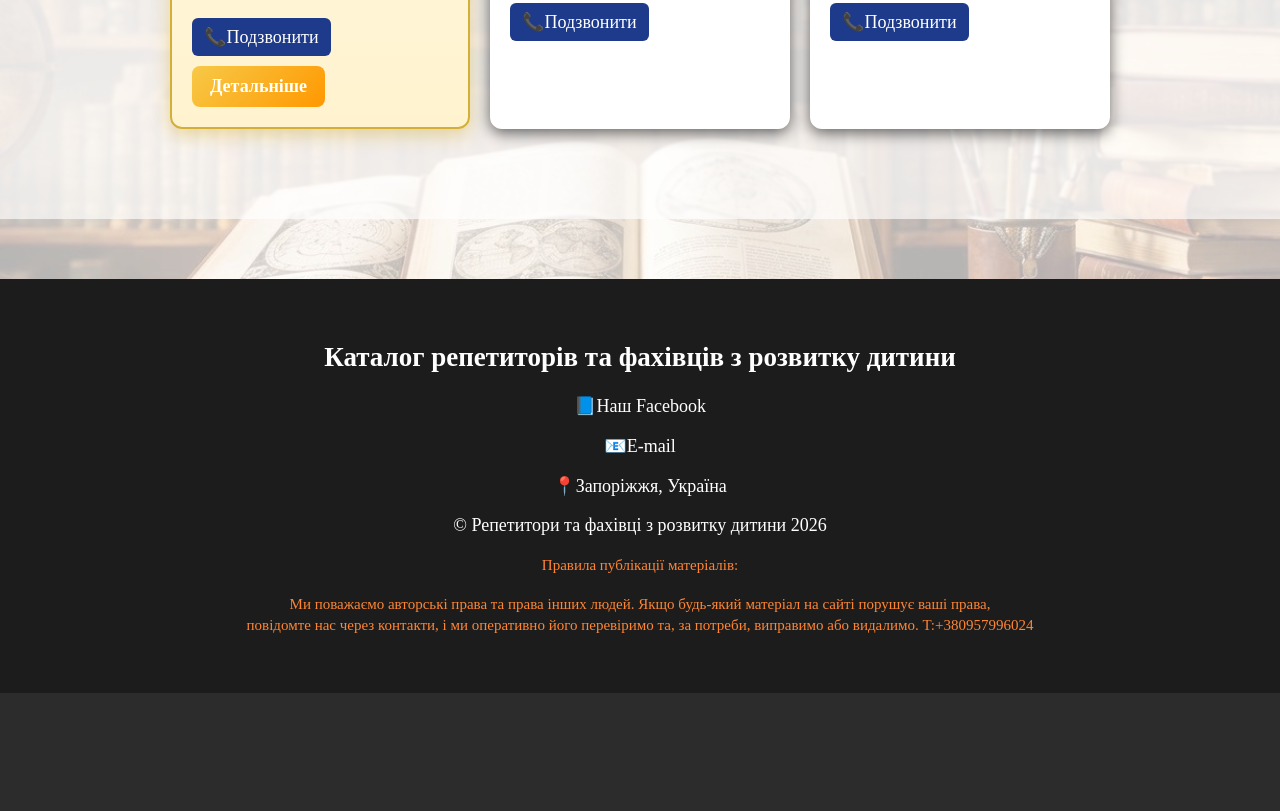
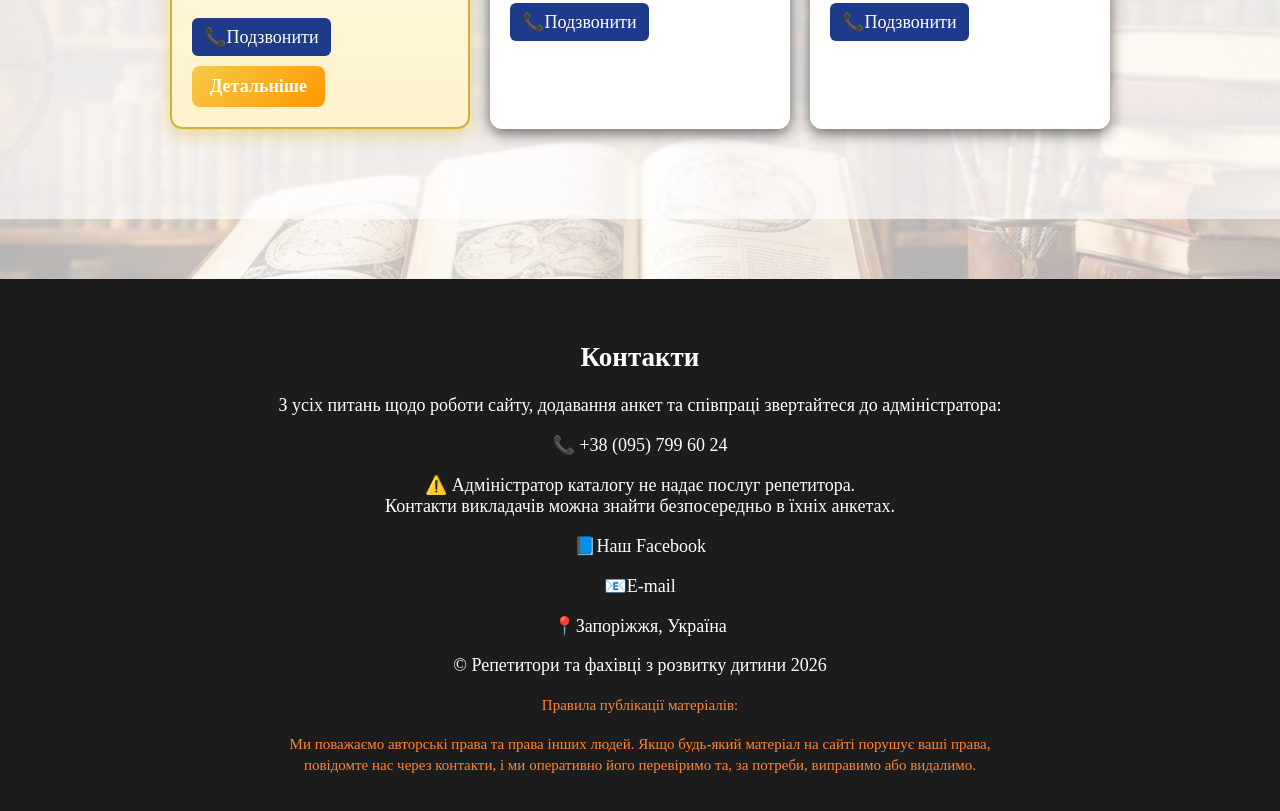
Before and after one commit to pavlenkoyurij-sudo/tutors, a plain HTML site: page index.html in a window 1280 px wide. Shown: the part 6047-6858 px from the top of the page. Before the commit the page ends 6740 px from the top, so only its background shows below. Drawn offline with nearby package versions, Linux system fonts and the light colour scheme; no server answers.

```diff
--- a/index.html
+++ b/index.html
@@ -520,7 +520,15 @@
 
 
     <footer id="contacts">
-        <h2>Каталог репетиторів та фахівців з розвитку дитини</h2>
+        <h2>Контакти</h2>
+
+        <p>З усіх питань щодо роботи сайту, додавання анкет та співпраці звертайтеся до адміністратора:</p>
+
+        <p>
+            <a href="tel:+380957996024">📞 +38 (095) 799 60 24</a>
+        </p>
+        <p>⚠️ Адміністратор каталогу не надає послуг репетитора.<br>Контакти викладачів можна знайти безпосередньо в їхніх анкетах.</p>
+
 
 
         <p>
@@ -542,7 +550,7 @@
             <p>© Репетитори та фахівці з розвитку дитини 2026</p>
 
             <p><small style="color: #ff8533;">Правила публікації матеріалів:</small></p>
-            <p><small style="color: #ff8533;">Ми поважаємо авторські права та права інших людей. Якщо будь-який матеріал на сайті порушує ваші права, <br>повідомте нас через контакти, і ми оперативно його перевіримо та, за потреби, виправимо або видалимо. T:+380957996024</small></p>
+            <p><small style="color: #ff8533;">Ми поважаємо авторські права та права інших людей. Якщо будь-який матеріал на сайті порушує ваші права, <br>повідомте нас через контакти, і ми оперативно його перевіримо та, за потреби, виправимо або видалимо.</small></p>
 
 
 
```
